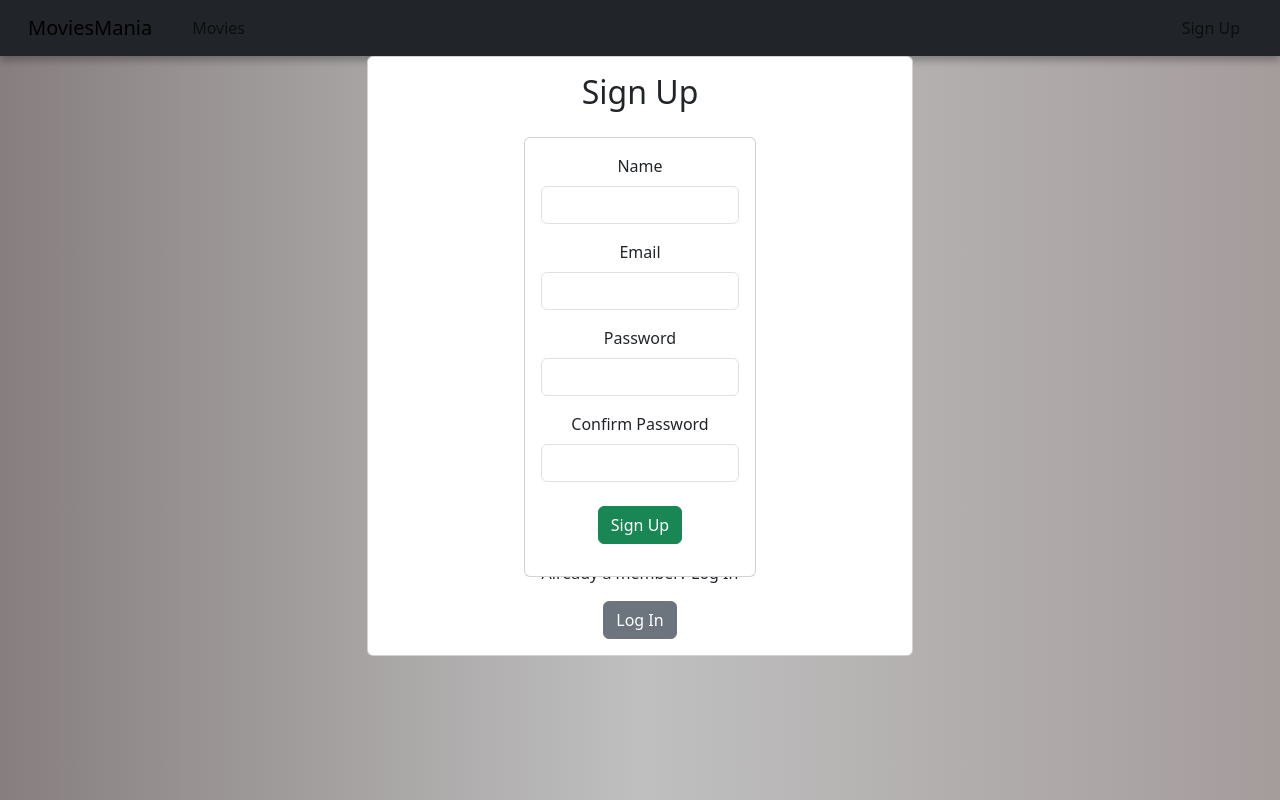
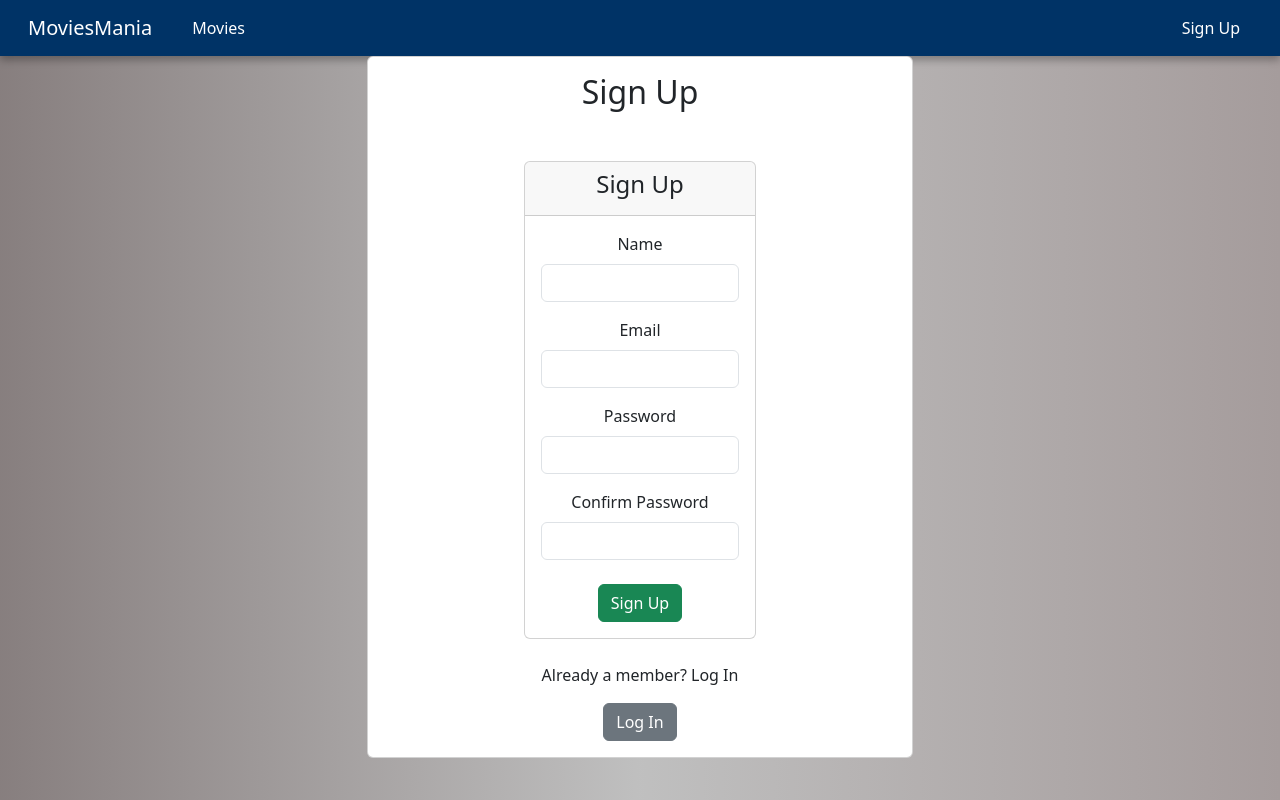
Before and after one commit to rayjim28/movie-mania, a React (Create React App) app: page /login in a window 1280 px wide. Built offline with nearby package versions, Linux system fonts and the light colour scheme; no server answers.

Commit message:
Changes to navbar

```diff
--- a/src/components/LoginForm/LoginForm.jsx
+++ b/src/components/LoginForm/LoginForm.jsx
@@ -4,6 +4,7 @@ import { login } from "../../utilities/users-service";
 export default function LoginForm({ setUser }) {
   const [credentials, setCredentials] = useState({ email: "", password: "" });
   const [error, setError] = useState("");
+  const [isLoading, setIsLoading] = useState(false);
 
   function handleChange(evt) {
     // Update the corresponding input field value in the credentials state
@@ -14,6 +15,7 @@ export default function LoginForm({ setUser }) {
   // Handle form submission
   async function handleSubmit(evt) {
     evt.preventDefault();
+    setIsLoading(true);
 
     try {
       // Call the login function from the users-service utility to log in the user
@@ -23,6 +25,7 @@ export default function LoginForm({ setUser }) {
       // Handle login errors
       setError("Log In Failed - Try Again");
     }
+    setIsLoading(false);
   }
 
   return (
@@ -61,12 +64,18 @@ export default function LoginForm({ setUser }) {
                   />
                 </div>
                 <div className="text-center mt-4">
+                  {isLoading ? (
+                    <div className="spinner-border" role="status">
+                      <span className="visually-hidden">Loading...</span>
+                    </div>
+                  ) : (
                     <button
                       type="submit"
                       className="btn btn-primary animate__animated animate__bounceIn"
                     >
                       Log In
                     </button>
+                  )}
                 </div>
               </form>
             </div>
--- a/src/components/NavBar/GuestNavBar/GuestNavBar.css
+++ b/src/components/NavBar/GuestNavBar/GuestNavBar.css
@@ -1,20 +1,27 @@
-/* .navbar-brand {
-    text-decoration: none;
-    padding: 0.5rem 1rem;
-    color: rgb(253, 232, 232);
-    transition: box-shadow 0.3s;
+.guest-navbar {
+    background-color: #003366;
 }
 
-.navbar-brand:hover {
-    box-shadow: 0 0 10px rgba(0, 0, 0, 0.2);
+
+.guest-navbar .nav-link {
+    color: white;
 }
 
-.navbar-link {
-    font-size: 20px;
-    border: none;
-    background-color: black;
+.guest-navbar .navbar-brand {
+    color: white;
 }
 
-.nav-link:hover {
-    box-shadow: 0 0 10px rgba(255, 3, 3, 0.2);
-} */
+.nav-item {
+    margin-right: 20px;
+}
+
+/* Reduce vertical padding for the navbar */
+.navbar {
+    padding-top: 0.25rem;
+    padding-bottom: 0.25rem;
+}
+
+/* Adjusting the size of navbar-brand */
+.navbar-brand {
+    font-size: 1.25rem;
+}
--- a/src/components/NavBar/GuestNavBar/GuestNavBar.jsx
+++ b/src/components/NavBar/GuestNavBar/GuestNavBar.jsx
@@ -1,12 +1,12 @@
 import { Link } from "react-router-dom";
-import "../NavBar.css";
+import "../GuestNavBar/GuestNavBar.css";
 
 export default function GuestNavBar() {
   // Function for handling the log in action
   async function handleLogIn() {}
 
   return (
-    <nav className="navbar navbar-expand-lg navbar-light bg-dark">
+    <nav className="navbar navbar-expand-lg navbar-light guest-navbar">
       <div className="container-fluid">
         {/* Brand link to the home page */}
         <Link className="navbar-brand" to="/">
@@ -43,6 +43,6 @@ export default function GuestNavBar() {
           </ul>
         </div>
       </div>
-    </nav>
+</nav>
   );
 }
--- a/src/components/NavBar/NavBar.css
+++ b/src/components/NavBar/NavBar.css
@@ -1,12 +1,12 @@
 .navbar-brand {
     text-decoration: none;
     padding: 0.5rem 1rem;
-    color: rgb(254, 254, 254);
+    color: white !important;
     transition: box-shadow 0.3s;
 }
 
 .navbar-brand:hover {
-    box-shadow: 0 0 10px rgba(253, 251, 251, 0.2);
+    box-shadow: 0 0 10px white;
 }
 
 .navbar-link {
@@ -20,7 +20,11 @@
 }
 
 .custom-navbar {
-    background-color: #00695dcf;  /* Deep Teal */
+    background-color: #00695dcf;
+}
+
+.custom-navbar .nav-link {
+    color: white;
 }
 
 .nav-item {
--- a/src/components/SignUpForm/SignUpForm.jsx
+++ b/src/components/SignUpForm/SignUpForm.jsx
@@ -9,6 +9,7 @@ export default class SignUpForm extends Component {
     password: "",
     confirm: "",
     error: "",
+    isLoading: false,
   };
 
   // Event handler for input changes
@@ -37,6 +38,7 @@ export default class SignUpForm extends Component {
       // Handle errors if sign up fails
       this.setState({ error: "Sign Up Failed - Try Again" });
     }
+    this.setState({ isLoading: false });
   };
 
   render() {
@@ -44,16 +46,15 @@ export default class SignUpForm extends Component {
     const disable = this.state.password !== this.state.confirm;
 
     return (
-      <div>
-        <div className="container">
-          <div
-            className="row justify-content-center align-items-center"
-            style={{ height: "50vh" }}>
+      <div className="container mt-5">
+        <div className="row justify-content-center align-items-center">
           <div className="col-md-6">
-              <div className="card">
+            <div className="card animate__animated animate__fadeIn">
+              <div className="card-header text-center">
+                <h4>Sign Up</h4>
+              </div>
               <div className="card-body">
                 <form autoComplete="off" onSubmit={this.handleSubmit}>
-                    {/* Name input field */}
                   <div className="mb-3">
                     <label htmlFor="name" className="form-label">
                       Name
@@ -68,7 +69,6 @@ export default class SignUpForm extends Component {
                       required
                     />
                   </div>
-                    {/* Email input field */}
                   <div className="mb-3">
                     <label htmlFor="email" className="form-label">
                       Email
@@ -83,7 +83,6 @@ export default class SignUpForm extends Component {
                       required
                     />
                   </div>
-                    {/* Password input field */}
                   <div className="mb-3">
                     <label htmlFor="password" className="form-label">
                       Password
@@ -98,7 +97,6 @@ export default class SignUpForm extends Component {
                       required
                     />
                   </div>
-                    {/* Confirm Password input field */}
                   <div className="mb-3">
                     <label htmlFor="confirm" className="form-label">
                       Confirm Password
@@ -113,8 +111,12 @@ export default class SignUpForm extends Component {
                       required
                     />
                   </div>
-                    {/* Sign Up button */}
                   <div className="text-center mt-4">
+                    {this.state.isLoading ? (
+                      <div className="spinner-border" role="status">
+                        <span className="visually-hidden">Loading...</span>
+                      </div>
+                    ) : (
                       <button
                         type="submit"
                         className="btn btn-success animate__animated animate__bounceIn"
@@ -122,11 +124,14 @@ export default class SignUpForm extends Component {
                       >
                         Sign Up
                       </button>
+                    )}
                   </div>
                 </form>
-                  {/* Error message */}
-                  <p className="error-message mt-3">{this.state.error}</p>
-                </div>
+                {this.state.error && (
+                  <p className="text-danger text-center mt-3">
+                    {this.state.error}
+                  </p>
+                )}
               </div>
             </div>
           </div>
--- a/src/pages/App/App.css
+++ b/src/pages/App/App.css
@@ -15,7 +15,7 @@ body {
 }
 
 .navbar-shadow-gradient {
-  background-color: linear-gradient(to right, black, #444, white);
+  /* background-color: linear-gradient(to right, black, #444, white); */
   box-shadow: 0px 4px 8px rgba(0, 0, 0, 0.3);
 }
 
```
Lines whose indentation alone changed are shown as unchanged.
